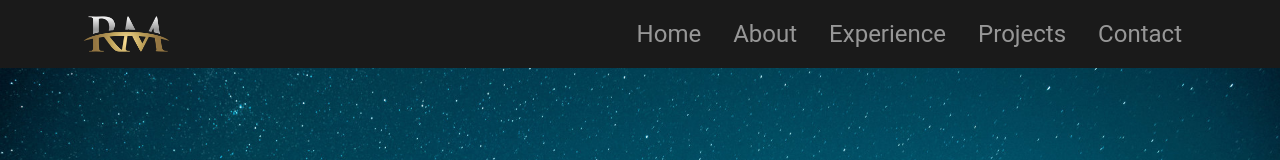
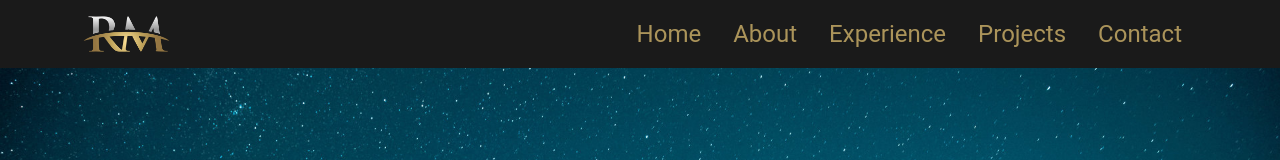
Before and after one commit to RaghavMaskara21/portfolio, a React (Create React App) app: page / in a window 1280 px wide. Shown: the top 160 px of the page. Built offline with nearby package versions, Linux system fonts and the light colour scheme.

Commit message:
Nav fonts color

```diff
--- a/src/Components/Header.css
+++ b/src/Components/Header.css
@@ -5,4 +5,11 @@
 .navbar-dark .navbar-nav .nav-link.active, .navbar-dark .navbar-nav .show>.nav-link {
     color: #fff;
     border-bottom: 1px solid red;
+
 }
+.navbar-toggler:focus{
+    box-shadow: none;
+}
+.navbar-dark .navbar-nav .nav-link {
+    color: rgba(207, 179, 106, 0.8);
+}
```
